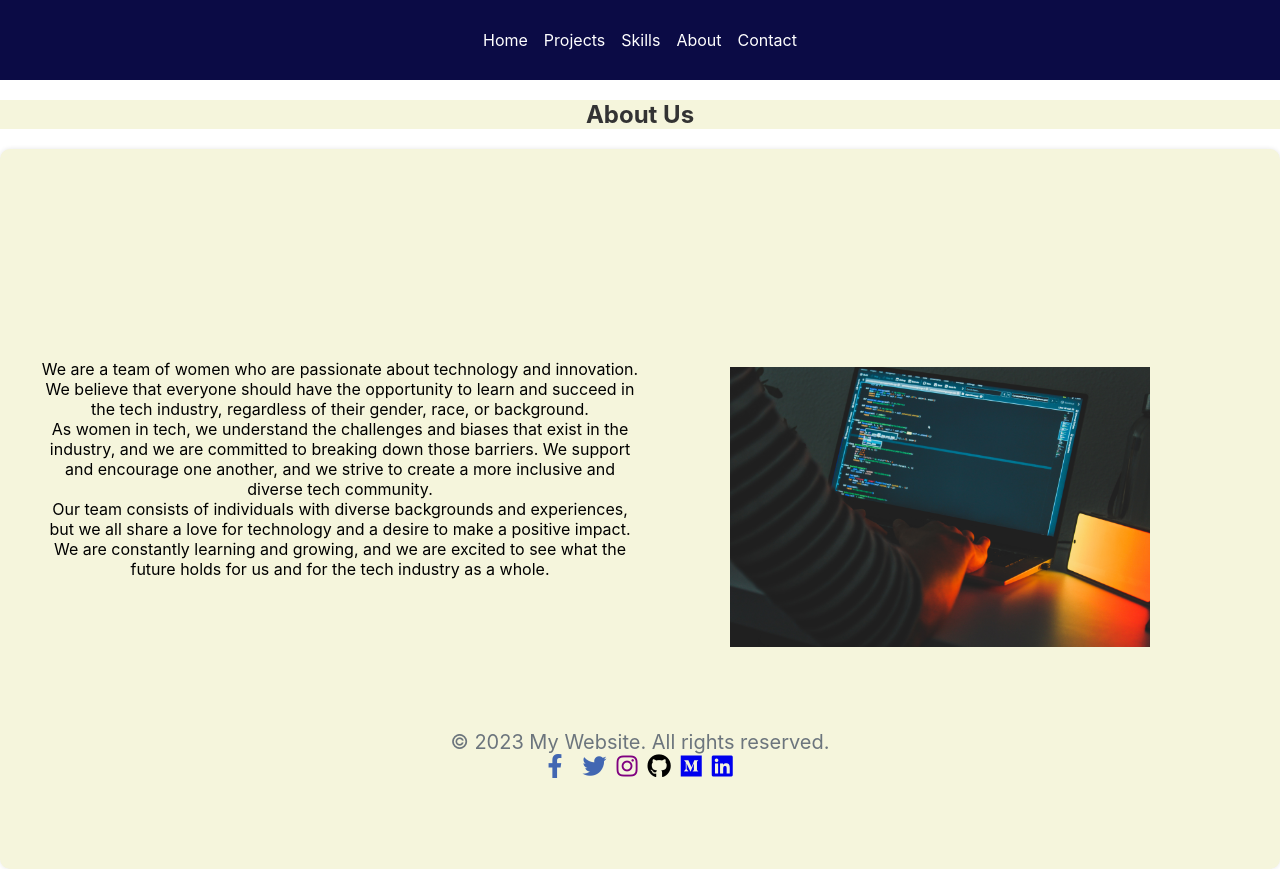
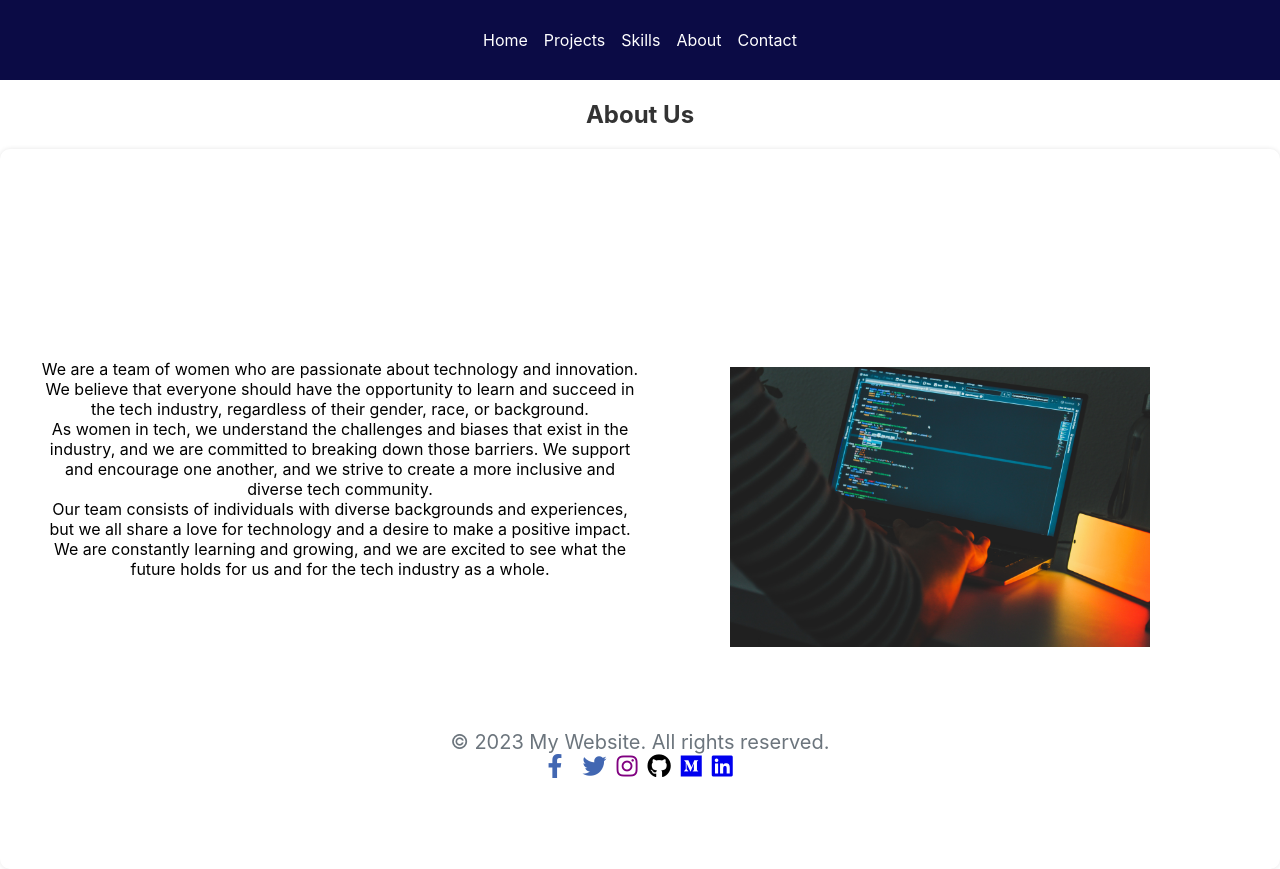
Before and after one commit to MthabiKT/Website_Project, a React (Create React App) app: page /about in a window 1280 px wide. Built offline with nearby package versions, Linux system fonts and the light colour scheme.

Commit message:
remove the background color

```diff
--- a/src/CSS/About.css
+++ b/src/CSS/About.css
@@ -3,7 +3,7 @@
     justify-content: center;
     align-items: center;
     height: calc(100vh - 80px); /* 80px is the height of the navbar */
-    background-color: #f5f5dc;
+    /* background-color: #f5f5dc; */
     box-shadow: 0px 0px 5px 0px rgba(0, 0, 0, 0.1);
     border-radius: 10px;
     color: #333;
@@ -55,6 +55,6 @@
     font-weight: bold;
     text-align: center;
     color: #333;
-    background-color: #f5f5dc;
+    /* background-color: #f5f5dc; */
     margin-bottom: 20px;
   }
--- a/src/CSS/Contacts.css
+++ b/src/CSS/Contacts.css
@@ -3,7 +3,7 @@
   justify-content: space-between;
   align-items: center;
   padding: 20px;
-  background-color: #f5f5dc;
+  /* background-color: #f5f5dc; */
   box-shadow: 0px 0px 5px 0px rgba(0, 0, 0, 0.1);
   border-radius: 10px;
   margin: 20px auto;
@@ -103,6 +103,6 @@ h2 {
   font-weight: bold;
   text-align: center;
   color: #333;
-
-  background-color: #f5f5dc;
+/*
+  background-color: #f5f5dc; */
 }
--- a/src/CSS/Footer.css
+++ b/src/CSS/Footer.css
@@ -4,7 +4,7 @@
     left: 0;
     width: 100%;
     height:70px;
-    background-color: #f5f5dc;
+    /* background-color: #f5f5dc; */
     display: absolute;
     justify-content: center;
     align-items: center;
--- a/src/CSS/Home.css
+++ b/src/CSS/Home.css
@@ -3,7 +3,7 @@
   justify-content: center;
   align-items: center;
   height: calc(100vh - 80px); /* 80px is the height of the navbar */
-  background-color: #f5f5dc;
+  /* background-color: #f5f5dc; */
   box-shadow: 0px 0px 5px 0px rgba(0, 0, 0, 0.1);
   border-radius: 10px;
   color: #333;
@@ -54,7 +54,7 @@ h1{
   font-weight: bold;
   text-align: center;
   color: #333;
-  background-color: #f5f5dc;
+  /* background-color: #f5f5dc; */
   margin-bottom: 20px;
 }
 h3{
```
